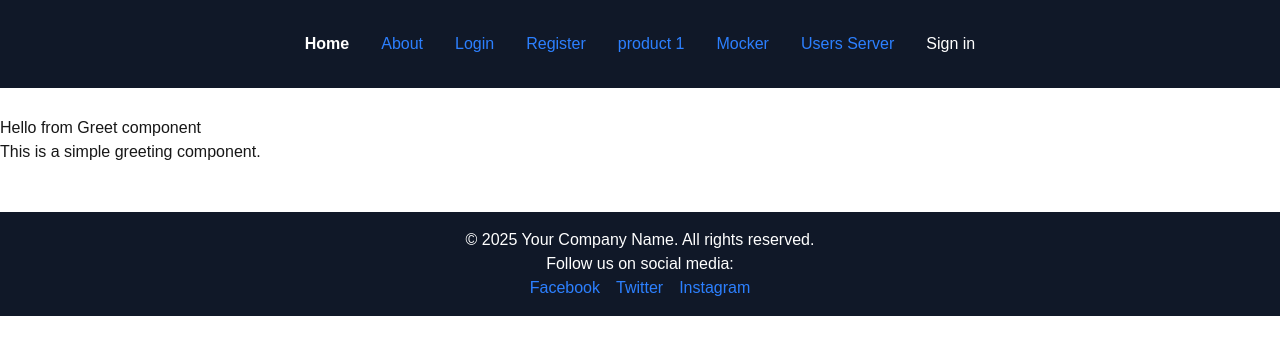
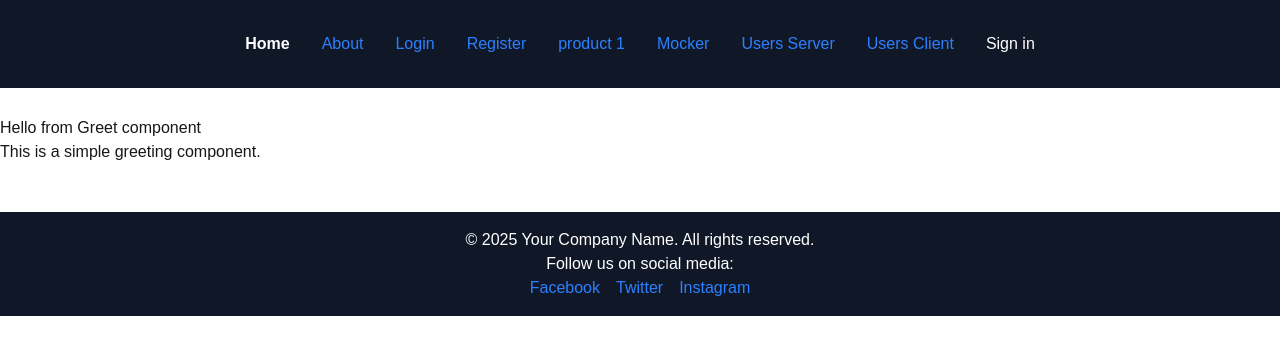
Before and after one commit to MogesBekele/nextjs, a Next.js app: page / in a window 1280 px wide. Shown: the top 354 px of the page. Built offline with nearby package versions, Linux system fonts and the light colour scheme; no server answers.

Commit message:
added the loading state on the users client

```diff
--- a/src/app/components/navigation.tsx
+++ b/src/app/components/navigation.tsx
@@ -66,6 +66,16 @@ export default function Navigation() {
       >
         Users Server
       </Link>
+      <Link
+        className={
+          pathname.startsWith("/users-client")
+            ? "font-bold mr-4"
+            : "text-blue-500 mr-4"
+        }
+        href="/users-client"
+      >
+        Users Client
+      </Link>
 
       <SignedOut>
         <SignInButton mode="modal" />
--- /dev/null
+++ b/src/app/users-client/loading.tsx
@@ -0,0 +1,33 @@
+
+import React from 'react'
+
+export default function Loading() {
+  return (
+ //create a animated loading screen with a spinner with tailwind css
+    <div className="flex items-center justify-center h-screen">
+      <svg
+        className="animate-spin h-10 w-10 text-blue-500"
+        xmlns="http://www.w3.org/2000/svg"
+        viewBox="0 0 24 24"
+      >
+        <circle
+          className="opacity-25"
+          cx="12"
+          cy="12"
+          r="10"
+          strokeWidth="4"
+          stroke="currentColor"
+          fill="none"
+        />
+        <path
+          className="opacity-75"
+          fill="currentColor"
+          d="M4 12a8 8 0 1 1 16 0A8 8 0 0 1 4 12zm2.5 0a5.5 5.5 0 1 0 11 0A5.5 5.5 0 0 0 6.5 12z"
+        />
+      </svg>
+    </div>
+
+
+
+  )
+}
```
